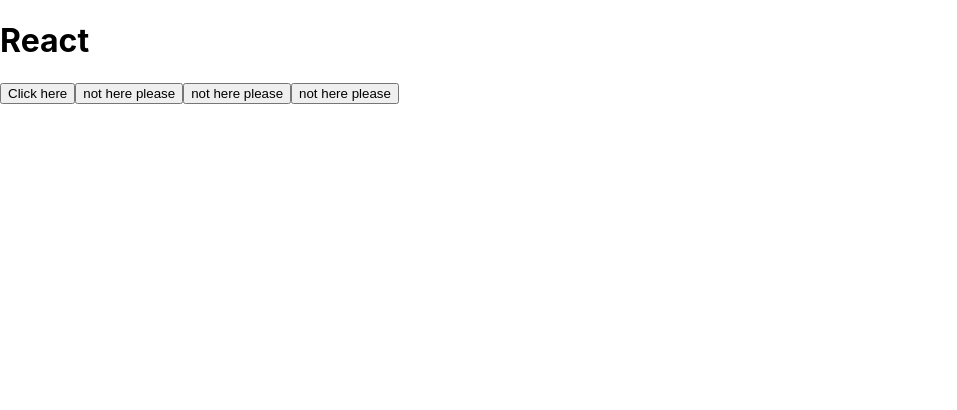
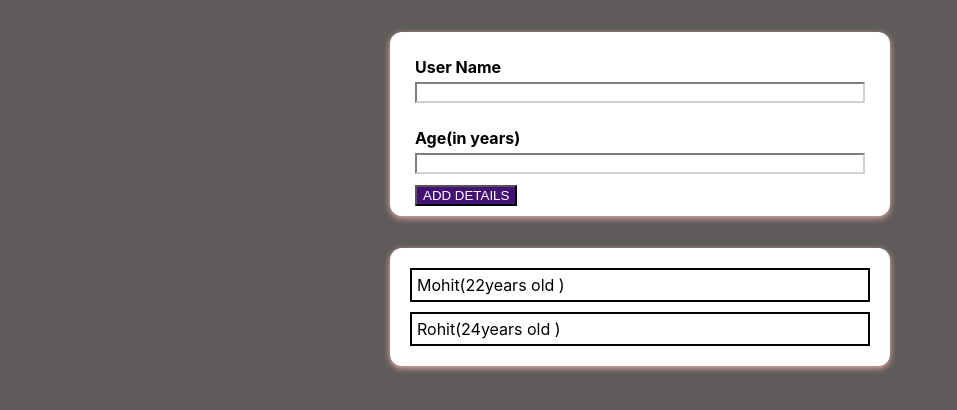
Before and after one commit to MohitBhatt07/React-practice, a React (Create React App) app: page / in a window 1280 px wide. Shown: the top 410 px of the page, without its empty margins (0-957 px from the left). Built offline with nearby package versions, Linux system fonts and the light colour scheme.

Commit message:
isssues resolved in user form

```diff
--- a/src/App.js
+++ b/src/App.js
@@ -1,15 +1,26 @@
-import logo from './logo.svg';
-import './App.css';
+import React,{useState} from "react";
+import UserList from "./UserData/UserList";
+import NewUser from "./NewUser/NewUser";
+
+const  dummyUserData = [
+  { name: "Mohit", age: 22 ,id : "U1" },
+  { name: "Rohit", age: 24 , id : "U2"}
+];
 
 function App() {
+
+  const[userData, setDetails] = useState(dummyUserData);
+
+  const addDetailsHandler=(data)=>{
+    setDetails((prevDetails)=>(
+      [...prevDetails,data]
+    ));
+  }
+
   return (
     <div>
-      <h1>React</h1>
-      <button>Click here</button>
-      <button> not here please</button>
-      <button> not here please</button>
-      <button> not here please</button>
-
+      <NewUser onNewDetails = {addDetailsHandler}/>
+      <UserList userDetails={userData} />
     </div>
   );
 }
--- /dev/null
+++ b/src/NewUser/NewUser.css
@@ -0,0 +1,5 @@
+.new-user{
+  margin: 2rem auto;
+  width: 30rem;
+  max-width: 90%;
+}
--- /dev/null
+++ b/src/NewUser/NewUser.js
@@ -0,0 +1,23 @@
+import React from "react";
+import NewUserForm from "./NewUserForm";
+import Card from "../UI/Card";
+import './NewUser.css';
+
+const NewUser= (props)=>{
+  const savedDataHandler= (savedData)=>{
+
+    const data = {...savedData,id: Math.random().toString};
+    console.log(data);
+    props.onNewDetails(data);
+  }
+
+  return(
+
+    <Card className="new-user">
+      <NewUserForm onSavedData = {savedDataHandler}/>
+    </Card>
+
+  );
+}
+
+export default NewUser;
--- /dev/null
+++ b/src/NewUser/NewUserForm.css
@@ -0,0 +1,26 @@
+.submit-button{
+  color: white;
+  background-color: rgb(68, 17, 116);
+  margin: 0px 15px;
+}
+
+.form-controls{
+  display: flex;
+  flex-direction: column;
+  padding: 0px 15px;
+}
+
+.form-control label{
+  font-weight: bold;
+  margin: 5px 0px;
+}
+
+.form-control input{
+  border-color: rgb(212, 208, 208);
+}
+
+.form-control{
+  margin: 10px 0px;
+  display: flex;
+  flex-direction: column;
+}
--- /dev/null
+++ b/src/NewUser/NewUserForm.js
@@ -0,0 +1,43 @@
+import React, { useState } from "react";
+import './NewUserForm.css';
+
+const NewUserForm = (props) => {
+  const [inputName, setInputName] = useState("");
+  const [inputAge, setInputAge] = useState("");
+
+  const nameInputHandler = (event) => {
+    setInputName(event.target.value);
+  };
+  const ageInputHandler = (event) => {
+    setInputAge(event.target.value);
+  };
+  const submitHandler = (event) => {
+    event.preventDefault();
+    const details = {
+      name: inputName,
+      age: inputAge,
+    };
+
+    props.onSavedData(details);
+    setInputAge("");
+    setInputName("");
+  };
+  return (
+    <form onSubmit={submitHandler}>
+      <div className="form-controls">
+        <div className="form-control">
+          <label>User Name</label>
+          <input type="text" onChange={nameInputHandler} value={inputName}/>
+        </div>
+        <div className="form-control">
+          <label>Age(in years)</label>
+          <input type="text" onChange={ageInputHandler} value={inputAge}/>
+        </div>
+      </div>
+
+      <button type="submit" className="submit-button">ADD DETAILS</button>
+    </form>
+  );
+};
+
+export default NewUserForm;
--- /dev/null
+++ b/src/UI/Card.css
@@ -0,0 +1,7 @@
+.card{
+  padding: 10px;
+  border-radius: 12px;
+  margin: 40px ;
+  background-color: white;
+  box-shadow: 0 2px 6px rgb(236, 174, 174) ;
+}
--- /dev/null
+++ b/src/UI/Card.js
@@ -0,0 +1,13 @@
+import React from "react";
+import "./Card.css";
+
+const Card = (props)=>{
+  const classes = 'card ' + props.className;
+  return (
+    <div className={classes}>
+     { props.children}
+    </div>
+  );
+}
+
+export default Card;
--- /dev/null
+++ b/src/UserData/UserItem.css
@@ -0,0 +1,5 @@
+.user-item {
+  padding: 5px;
+  border: 2px solid black;
+  margin: 10px;
+}
--- /dev/null
+++ b/src/UserData/UserItem.js
@@ -0,0 +1,14 @@
+import React from "react";
+import "./UserItem.css";
+
+
+const UserItem = (props)=>{
+  const details = props.userName + '(' +props.userAge +'years old )';
+  return (
+    <div className="user-item">
+       {details}
+    </div>
+  );
+}
+
+export default UserItem;
--- a/src/index.css
+++ b/src/index.css
@@ -1,4 +1,5 @@
 body {
+  background-color: rgb(95, 91, 91);
   margin: 0;
   font-family: -apple-system, BlinkMacSystemFont, 'Segoe UI', 'Roboto', 'Oxygen',
     'Ubuntu', 'Cantarell', 'Fira Sans', 'Droid Sans', 'Helvetica Neue',
```
